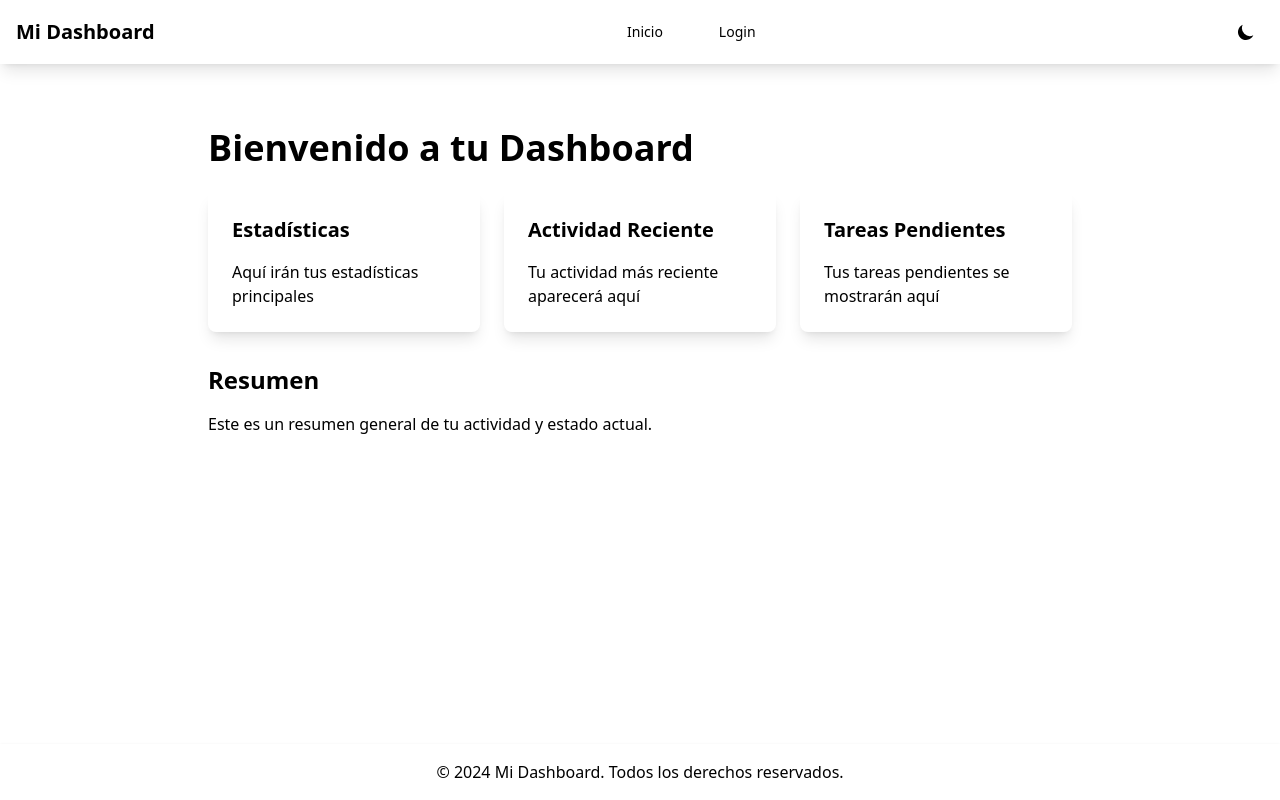
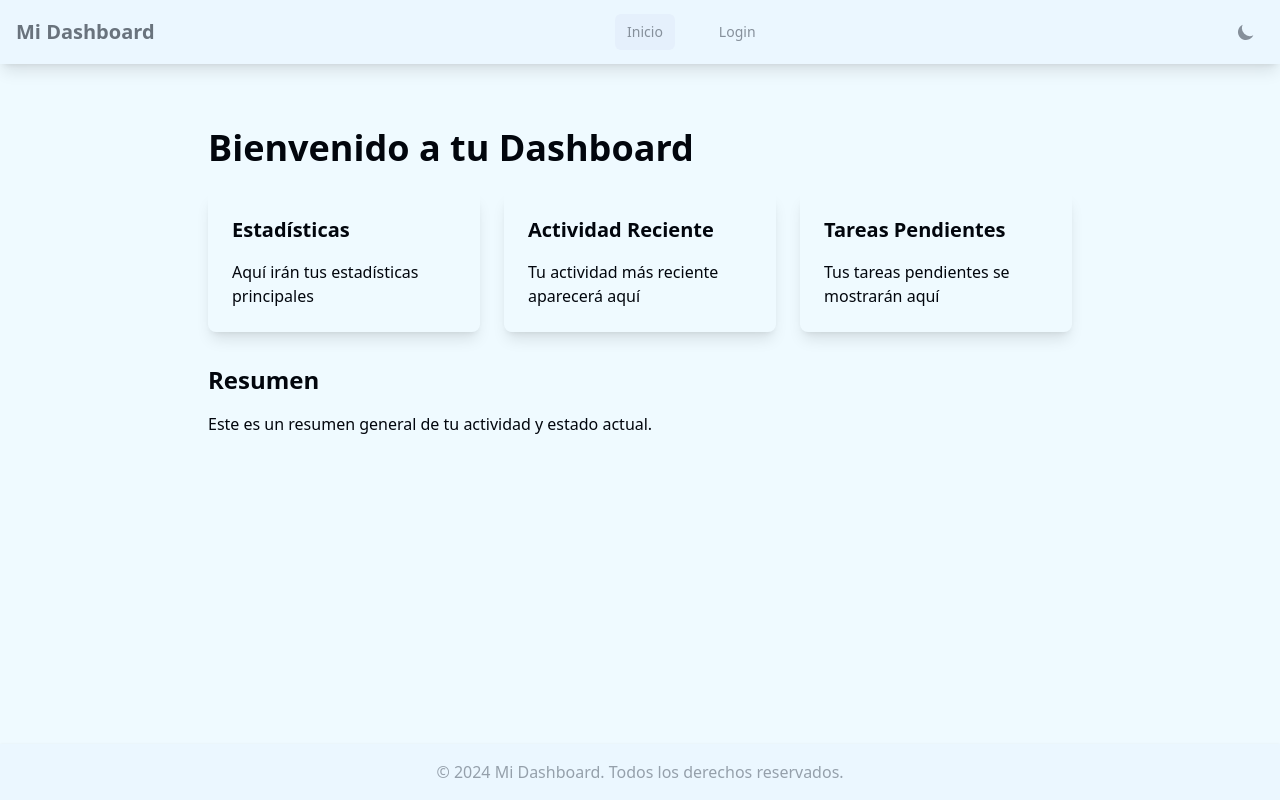
Before and after one commit to YeisonHenao/dashboard, a React (Vite) app: page / in a window 1280 px wide. Built offline with nearby package versions, Linux system fonts and the light colour scheme.

Commit message:
Primer adaptación del uso de temas de tailwind

```diff
--- a/src/components/Navbar.tsx
+++ b/src/components/Navbar.tsx
@@ -11,12 +11,12 @@ const Navbar = () => {
   };
 
   return (
-    <nav className="bg-[oklch(var(--primary-50))] dark:bg-[oklch(var(--primary-900))] shadow-lg sticky top-0 z-50">
+    <nav className="bg-[var(--primary-50)] tema-oscuro:bg-[var(--primary-900)] shadow-lg sticky top-0 z-50">
       <div className="container mx-auto px-4">
         <div className="flex justify-between items-center h-16">
           {/* Logo */}
           <div className="flex-shrink-0">
-            <h1 className="text-xl font-bold text-[oklch(var(--primary-900))] dark:text-[oklch(var(--primary-50))]">
+            <h1 className="text-xl font-bold text-[var(--primary-900)] tema-oscuro:text-[var(--primary-50)]">
               Mi Dashboard
             </h1>
           </div>
@@ -27,8 +27,8 @@ const Navbar = () => {
               to="/"
               className={`inline-flex items-center px-3 py-2 rounded-md text-sm font-medium transition-colors duration-200 ${
                 isActive('/')
-                  ? 'bg-[oklch(var(--primary-100))] dark:bg-[oklch(var(--primary-800))] text-[oklch(var(--primary-700))] dark:text-[oklch(var(--primary-200))]'
-                  : 'text-[oklch(var(--primary-700))] dark:text-[oklch(var(--primary-300))] hover:bg-[oklch(var(--primary-100))] dark:hover:bg-[oklch(var(--primary-800))]'
+                  ? 'bg-[var(--primary-100)] tema-oscuro:bg-[var(--primary-800)] text-[var(--primary-700)] tema-oscuro:text-[var(--primary-200)]'
+                  : 'text-[var(--primary-700)] tema-oscuro:text-[var(--primary-300)] hover:bg-[var(--primary-100)] tema-oscuro:hover:bg-[var(--primary-800)]'
               }`}
             >
               Inicio
@@ -37,8 +37,8 @@ const Navbar = () => {
               to="/login"
               className={`inline-flex items-center px-3 py-2 rounded-md text-sm font-medium transition-colors duration-200 ${
                 isActive('/login')
-                  ? 'bg-[oklch(var(--primary-100))] dark:bg-[oklch(var(--primary-800))] text-[oklch(var(--primary-700))] dark:text-[oklch(var(--primary-200))]'
-                  : 'text-[oklch(var(--primary-700))] dark:text-[oklch(var(--primary-300))] hover:bg-[oklch(var(--primary-100))] dark:hover:bg-[oklch(var(--primary-800))]'
+                  ? 'bg-[var(--primary-100)] tema-oscuro:bg-[var(--primary-800)] text-[var(--primary-700)] tema-oscuro:text-[var(--primary-200)]'
+                  : 'text-[var(--primary-700)] tema-oscuro:text-[var(--primary-300)] hover:bg-[var(--primary-100)] tema-oscuro:hover:bg-[var(--primary-800)]'
               }`}
             >
               Login
@@ -49,7 +49,7 @@ const Navbar = () => {
           <div className="flex items-center">
             <button
               onClick={toggleTheme}
-              className="p-2 rounded-full text-[oklch(var(--primary-700))] dark:text-[oklch(var(--primary-300))] hover:bg-[oklch(var(--primary-100))] dark:hover:bg-[oklch(var(--primary-800))] focus:outline-none focus:ring-2 focus:ring-offset-2 focus:ring-[oklch(var(--primary-500))] transition-colors duration-200"
+              className="p-2 rounded-full text-[var(--primary-700)] tema-oscuro:text-[var(--primary-300)] hover:bg-[var(--primary-100)] tema-oscuro:hover:bg-[var(--primary-800)] focus:outline-none focus:ring-2 focus:ring-offset-2 focus:ring-[var(--primary-500)] transition-colors duration-200"
               aria-label="Cambiar tema"
             >
               {theme === 'light' ? (
--- a/src/context/ThemeContext.tsx
+++ b/src/context/ThemeContext.tsx
@@ -17,8 +17,10 @@ export const ThemeProvider = ({ children }: { children: ReactNode }) => {
 
   useEffect(() => {
     const root = window.document.documentElement;
-    root.classList.remove('light', 'dark');
-    root.classList.add(theme);
+    root.classList.remove('tema-oscuro');
+    if (theme === 'dark') {
+      root.classList.add('tema-oscuro');
+    }
     localStorage.setItem('theme', theme);
   }, [theme]);
 
--- a/src/index.css
+++ b/src/index.css
@@ -1,8 +1,88 @@
 @import "tailwindcss";
 
-@tailwind base;
-@tailwind components;
-@tailwind utilities;
+@theme {
+  /* Tema claro */
+  --background: #F3F4F6;
+  --foreground: #1F2937;
+
+  /* Colores primarios */
+  --primary-50: #F0F9FF;
+  --primary-100: #E0F2FE;
+  --primary-200: #BAE6FD;
+  --primary-300: #7DD3FC;
+  --primary-400: #38BDF8;
+  --primary-500: #0EA5E9;
+  --primary-600: #0284C7;
+  --primary-700: #0369A1;
+  --primary-800: #075985;
+  --primary-900: #0C4A6E;
+
+  /* Colores secundarios */
+  --secondary-50: #F8FAFC;
+  --secondary-100: #F1F5F9;
+  --secondary-200: #E2E8F0;
+  --secondary-300: #CBD5E1;
+  --secondary-400: #94A3B8;
+  --secondary-500: #64748B;
+  --secondary-600: #475569;
+  --secondary-700: #334155;
+  --secondary-800: #1E293B;
+  --secondary-900: #0F172A;
+
+  /* Colores de acento */
+  --accent-50: #FDF4FF;
+  --accent-100: #FAE8FF;
+  --accent-200: #F5D0FE;
+  --accent-300: #F0ABFC;
+  --accent-400: #E879F9;
+  --accent-500: #D946EF;
+  --accent-600: #C026D3;
+  --accent-700: #A21CAF;
+  --accent-800: #86198F;
+  --accent-900: #701A75;
+}
+
+.tema-oscuro {
+  /* Tema oscuro */
+  --background: #1F2937;
+  --foreground: #F3F4F6;
+
+  /* Colores primarios */
+  --primary-50: #0C4A6E;
+  --primary-100: #075985;
+  --primary-200: #0369A1;
+  --primary-300: #0284C7;
+  --primary-400: #0EA5E9;
+  --primary-500: #38BDF8;
+  --primary-600: #7DD3FC;
+  --primary-700: #BAE6FD;
+  --primary-800: #E0F2FE;
+  --primary-900: #F0F9FF;
+
+  /* Colores secundarios */
+  --secondary-50: #0F172A;
+  --secondary-100: #1E293B;
+  --secondary-200: #334155;
+  --secondary-300: #475569;
+  --secondary-400: #64748B;
+  --secondary-500: #94A3B8;
+  --secondary-600: #CBD5E1;
+  --secondary-700: #E2E8F0;
+  --secondary-800: #F1F5F9;
+  --secondary-900: #F8FAFC;
+
+  /* Colores de acento */
+  --accent-50: #701A75;
+  --accent-100: #86198F;
+  --accent-200: #A21CAF;
+  --accent-300: #C026D3;
+  --accent-400: #D946EF;
+  --accent-500: #E879F9;
+  --accent-600: #F0ABFC;
+  --accent-700: #F5D0FE;
+  --accent-800: #FAE8FF;
+  --accent-900: #FDF4FF;
+}
 
 @layer base {
   :root {
--- a/src/layouts/BaseLayout.tsx
+++ b/src/layouts/BaseLayout.tsx
@@ -4,16 +4,16 @@ import Navbar from '../components/Navbar';
 
 const BaseLayout = () => {
   return (
-    <div className="min-h-screen flex flex-col bg-[oklch(var(--background))] text-[oklch(var(--foreground))]">
+    <div className="min-h-screen flex flex-col bg-[var(--background)] text-[var(--foreground)]">
       <Navbar />
       <div className="flex-1 container mx-auto px-4 py-8">
         <div className="max-w-4xl mx-auto">
           <Outlet />
         </div>
       </div>
-      <footer className="bg-[oklch(var(--primary-50))] dark:bg-[oklch(var(--primary-900))] shadow mt-auto">
+      <footer className="bg-[var(--primary-50)] tema-oscuro:bg-[var(--primary-900)] shadow mt-auto">
         <div className="container mx-auto px-4 py-4">
-          <p className="text-center text-[oklch(var(--primary-600))] dark:text-[oklch(var(--primary-400))]">
+          <p className="text-center text-[var(--primary-600)] tema-oscuro:text-[var(--primary-400)]">
             © 2024 Mi Dashboard. Todos los derechos reservados.
           </p>
         </div>
--- /dev/null
+++ b/tailwind.config.js
@@ -0,0 +1,29 @@
+/** @type {import('tailwindcss').Config} */
+export default {
+  content: [
+    "./index.html",
+    "./src/**/*.{js,ts,jsx,tsx}",
+  ],
+  darkMode: 'class',
+  theme: {
+    extend: {
+      colors: {
+        background: 'oklch(var(--background))',
+        foreground: 'oklch(var(--foreground))',
+        primary: {
+          50: 'oklch(var(--primary-50))',
+          100: 'oklch(var(--primary-100))',
+          200: 'oklch(var(--primary-200))',
+          300: 'oklch(var(--primary-300))',
+          400: 'oklch(var(--primary-400))',
+          500: 'oklch(var(--primary-500))',
+          600: 'oklch(var(--primary-600))',
+          700: 'oklch(var(--primary-700))',
+          800: 'oklch(var(--primary-800))',
+          900: 'oklch(var(--primary-900))',
+        },
+      },
+    },
+  },
+  plugins: [],
+}
```
